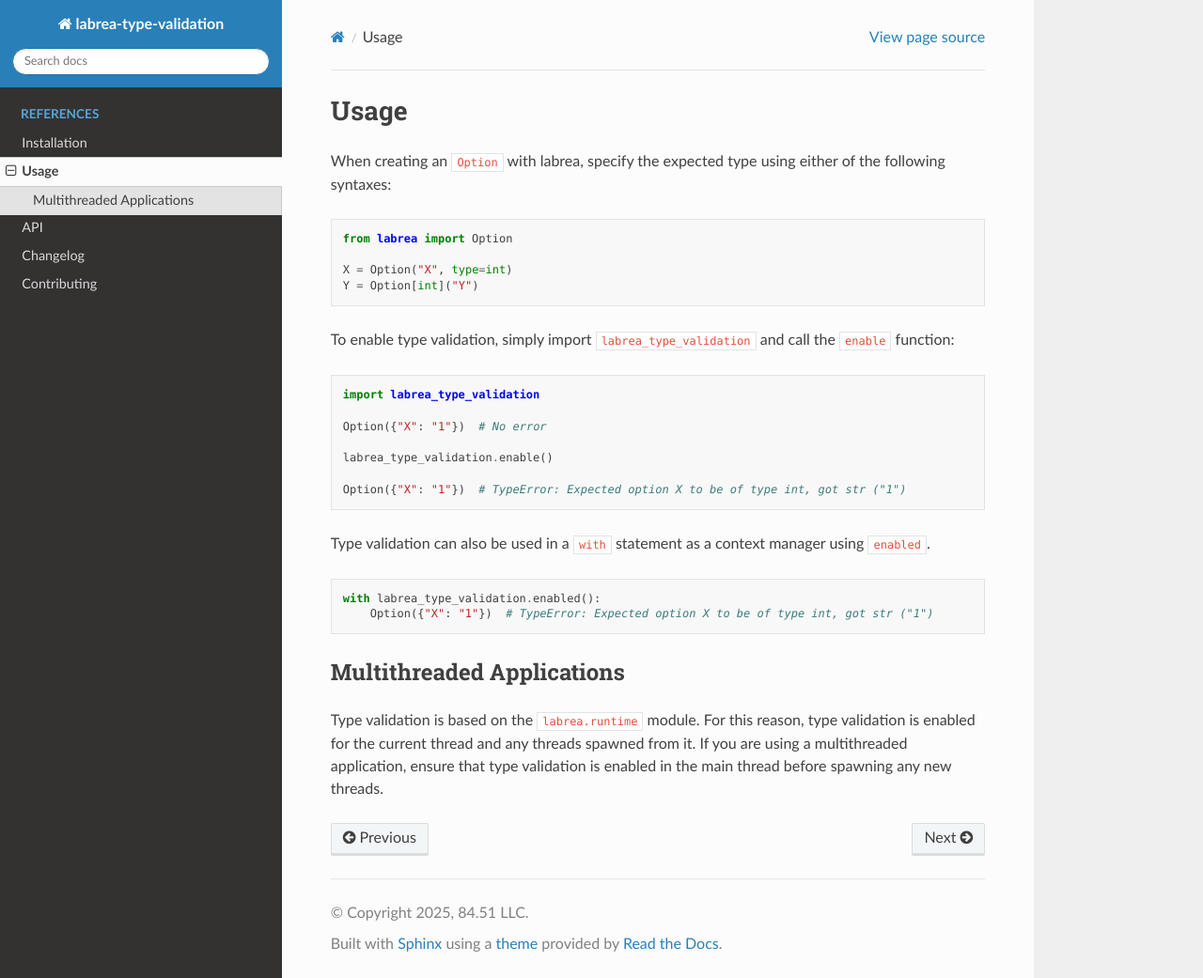
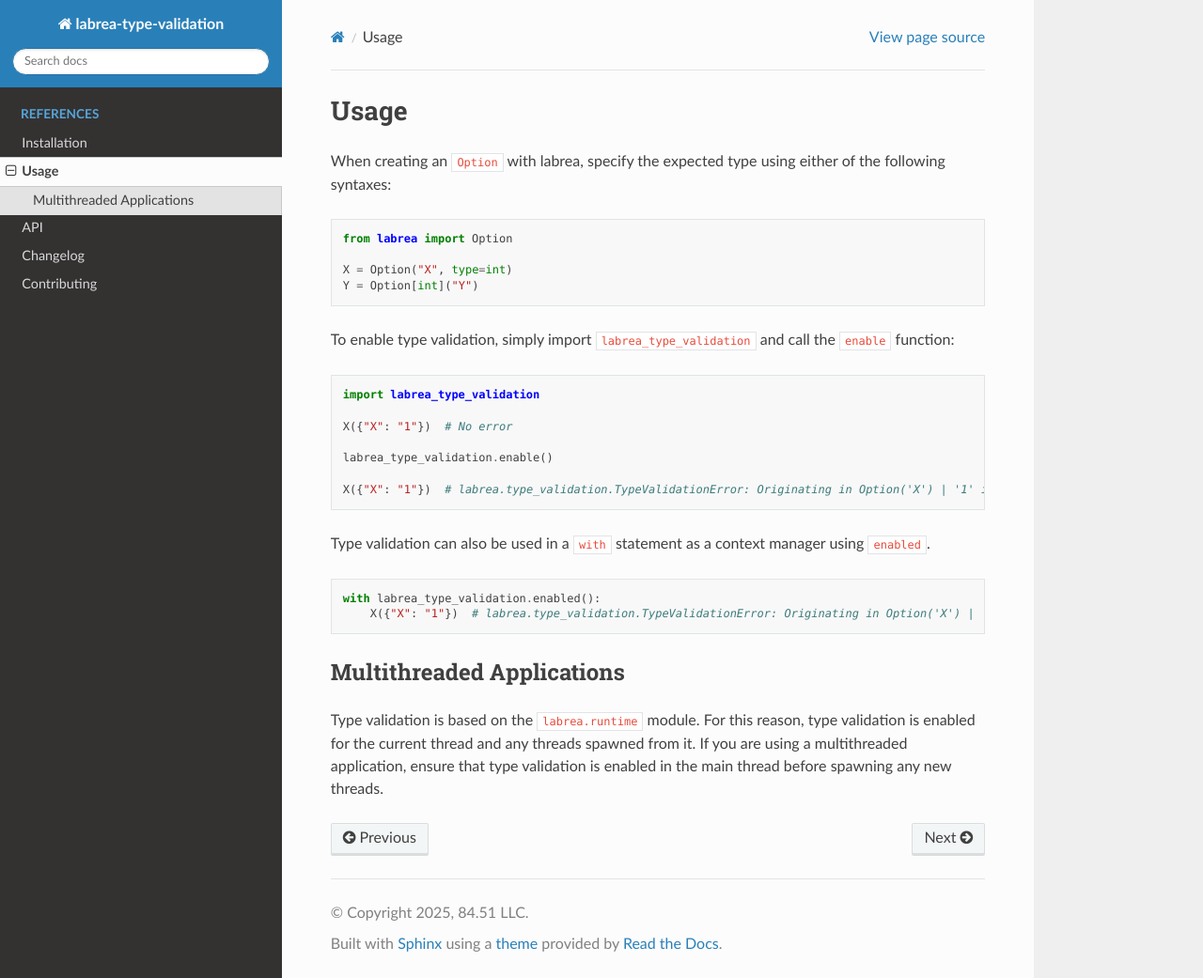
Before and after one commit to 8451/labrea-type-validation, a Sphinx documentation site: the page built from docs/source/usage.md, in a window 1280 px wide and 1041 px high. Shown: the whole window at 94% size. Built offline with Sphinx 7.4.7 and the Read the Docs theme 3.1.0, drawn with Linux system fonts in a browser that asks for light colours.

Commit message:
Update usage example

````diff
--- a/docs/source/usage.md
+++ b/docs/source/usage.md
@@ -14,18 +14,18 @@ To enable type validation, simply import `labrea_type_validation` and call the `
 ```python
 import labrea_type_validation
 
-Option({"X": "1"})  # No error
+X({"X": "1"})  # No error
 
 labrea_type_validation.enable()
 
-Option({"X": "1"})  # TypeError: Expected option X to be of type int, got str ("1")
+X({"X": "1"})  # labrea.type_validation.TypeValidationError: Originating in Option('X') | '1' is not of type <class 'int'>)
 ```
 
 Type validation can also be used in a `with` statement as a context manager using `enabled`.
 
 ```python
 with labrea_type_validation.enabled():
-    Option({"X": "1"})  # TypeError: Expected option X to be of type int, got str ("1")
+    X({"X": "1"})  # labrea.type_validation.TypeValidationError: Originating in Option('X') | '1' is not of type <class 'int'>
 ```
 
 ## Multithreaded Applications
````
Also changed, not shown: README.md (+3 -3 lines).
